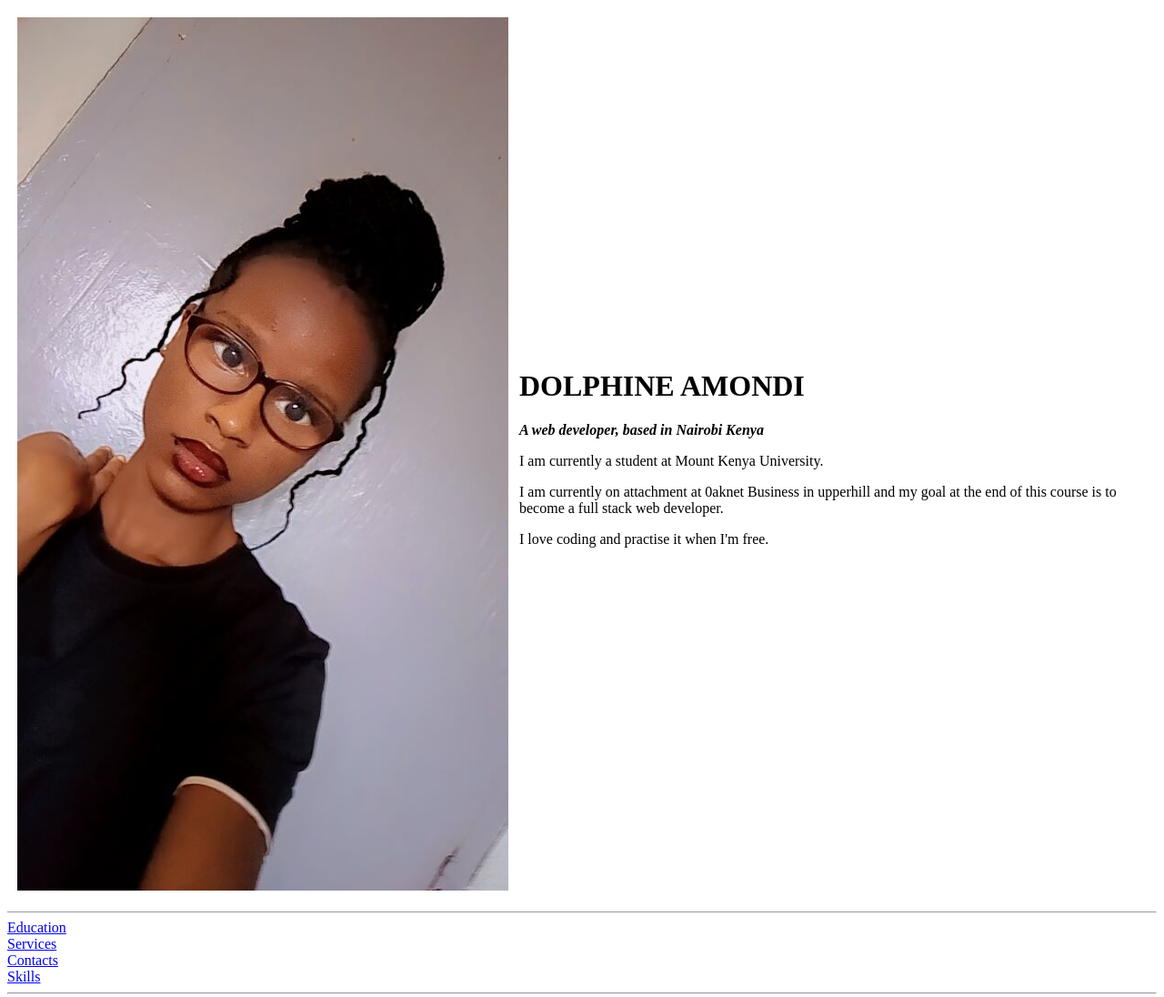
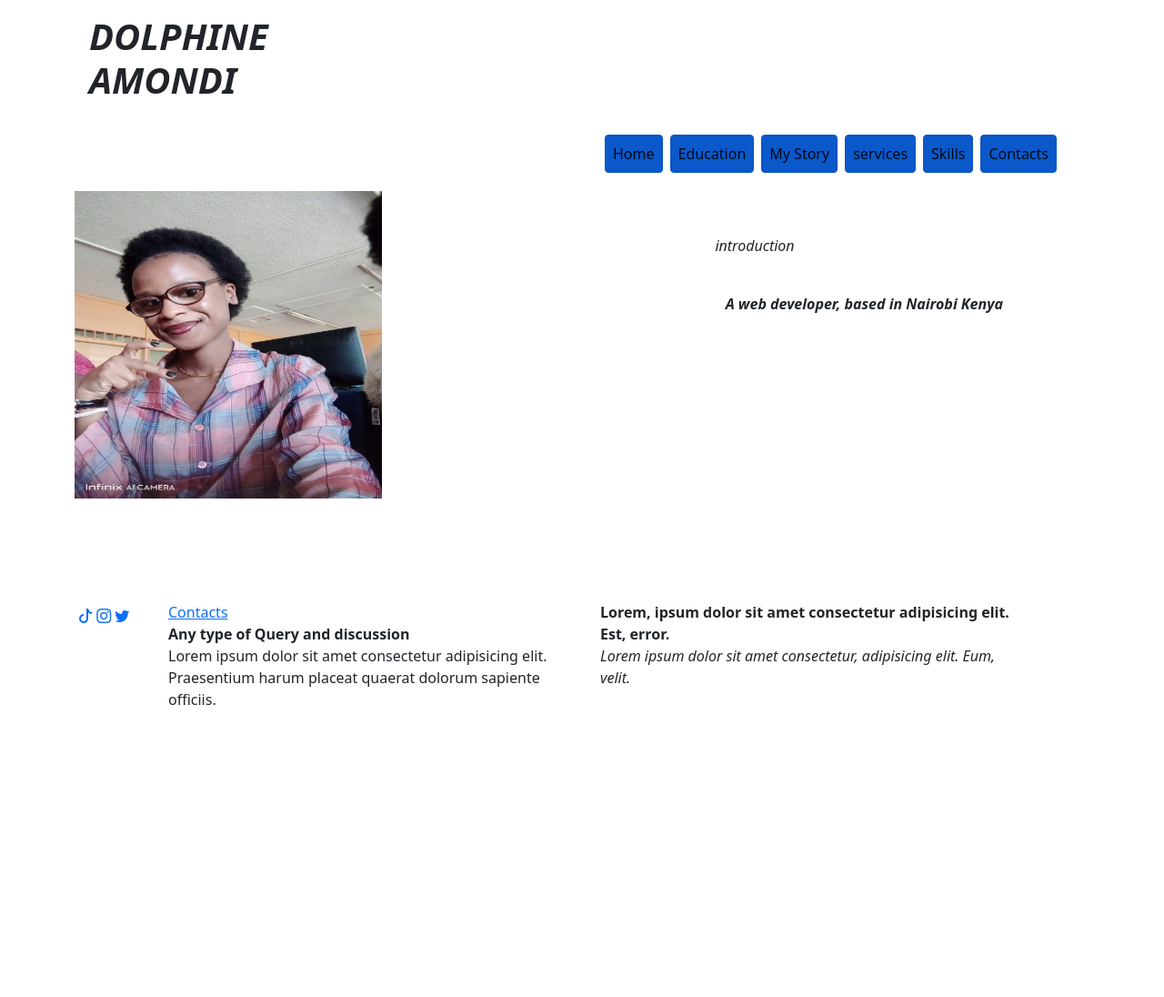
Before and after one commit to Dolphine2022/CV, a plain HTML site: page index.html in a window 1280 px wide. Shown: the whole page at 91% size. After the commit the page ends 800 px from the top, so only its background shows below. Drawn offline with nearby package versions, Linux system fonts and the light colour scheme.

Commit message:
Add files via upload

```diff
--- a/index.html
+++ b/index.html
@@ -1,27 +1,97 @@
 <!DOCTYPE html>
 <html>
-    <head>
-        <title>Dolphine's personal site</title>
-        <body>
-         <table cellspacing="10">
-            <tr>
-            <td><img src="dee.jpg" alt="Dolphine profile picture"></td>
-             <td> <h1><strong>DOLPHINE AMONDI</strong></h1>
-                <p><i><strong>A web developer, based in Nairobi Kenya</strong></i></p>
-                <P>I am currently a student at Mount Kenya University.</P>
-                I am currently on attachment at 0aknet Business in upperhill and my goal at the end of this course is to become a full stack web developer.
-                <p>I love coding and practise it when I'm free.</p></td>
-            </tr>
-             </table>
-            <hr size="1 noshade">
-           <a href="Education.html">Education</a>
-           <br>
-            <a href="Services.html">Services</a>
-            <br>
-            <a href="Contacts.html">Contacts</a>
-            <br>
-            <a href="Skills.html">Skills</a>
-        </body>
-    </head>
-    <hr>
+
+<head>
+    <title>Dolphine's personal site</title>
+
+    <link rel="stylesheet" href="css/styles.css">
+    <link href="https://cdn.jsdelivr.net/npm/bootstrap@5.0.2/dist/css/bootstrap.min.css" rel="stylesheet"
+        integrity="sha384-EVSTQN3/azprG1Anm3QDgpJLIm9Nao0Yz1ztcQTwFspd3yD65VohhpuuCOmLASjC" crossorigin="anonymous">
+
+    <script src="https://cdn.jsdelivr.net/npm/bootstrap@5.0.2/dist/js/bootstrap.bundle.min.js"
+        integrity="sha384-MrcW6ZMFYlzcLA8Nl+NtUVF0sA7MsXsP1UyJoMp4YLEuNSfAP+JcXn/tWtIaxVXM"
+        crossorigin="anonymous"></script>
+    <link rel="stylesheet" href="https://cdn.jsdelivr.net/npm/bootstrap-icons@1.9.1/font/bootstrap-icons.css">
+</head>
+
+<body id="body" class="container">
+    <div class="row">
+        <div class="col">
+
+            <h1 class="p-2 m-2"><strong><i class="head">DOLPHINE <br>  AMONDI</i></strong></h1>
+
+            <nav class="navbar navbar-expand-lg navbar-light m-2 float-end">
+                <div class="container-fluid">
+                    <div class="collapse navbar-collapse" id="navbarSupportedContent">
+                        <ul class="navbar-nav me-auto mb-2 mb-lg-0 ">
+                            <li class="nav-item">
+                                <a class="nav-link active btn btn-rounded-pill btn-primary m-1" aria-current="page"
+                                    href="index.html">Home</a>
+
+                            <li class="nav-item">
+                                <a class="nav-link active btn btn-rounded-pill btn-primary m-1 " aria-current="page"
+                                    href="Education.html">Education</a>
+                            </li>
+                            <li class="nav-item">
+                                <a class="nav-link active btn btn-rounded-pill btn-primary m-1" aria-current="page"
+                                    href="My_story.html">My Story</a>
+                            </li>
+                            <li class="nav-item">
+                                <a class="nav-link active btn btn-rounded-pill btn-primary  m-1" aria-current="page"
+                                    href="Services.html">services</a>
+                            </li>
+                            </li>
+                            <li class="nav-item">
+                                <a class="nav-link active btn btn-rounded-pill btn-primary m-1 " aria-current="page"
+                                    href="Skills.html">Skills</a>
+                            </li>
+                            </li>
+                            <li class="nav-item">
+                                <a class="nav-link active btn btn-rounded-pill btn-primary m-1" aria-current="page"
+                                    href="Contacts.html">Contacts</a>
+                            </li>
+
+                        </ul>
+
+                    </div>
+                </div>
+            </nav>
+
+        </div>
+    </div>
+    <div class="row">
+        <div class="col-5">
+            <img src="./Dolphine.jpg" class="img-fluid h-75 w-75" alt="">
+        </div>
+
+        <div class="col-6 mt-5 ">
+            <p class="text-center "><i>introduction</i></p><br>
+            <p class="one text-end"><i><strong>A web developer, based in Nairobi Kenya</strong></i></p>
+        </div>
+    </div>
+    <footer>
+
+        <div class="row  ">
+            <div class="col-1 m-1">
+                <a href="https://www.tiktok.com/@its_dolphine?lang=en"><i class="bi bi-tiktok"></i></a>
+                <a href="https://www.instagram.com/grey.dolphine.1/"><i class="bi bi-instagram"></i></a>
+                <a href="https://twitter.com/AmondiDolphine"><i class="bi bi-twitter"></i></a>
+            </div>
+            <div class="col-5">
+                <div><a href="Contacts.html"> Contacts</a></div>
+                <div><b>Any type of Query and discussion</b></div>
+                <div>Lorem ipsum dolor sit amet consectetur adipisicing elit. Praesentium harum placeat quaerat dolorum
+                    sapiente officiis.</div>
+            </div>
+            <div class="col-5">
+                <div><b>Lorem, ipsum dolor sit amet consectetur adipisicing elit. Est, error.</b></div>
+                <div><i>Lorem ipsum dolor sit amet consectetur, adipisicing elit. Eum, velit.</i></div>
+            </div>
+        </div>
+    </footer>
+
+</body>
+
+
+
 </html>
```
Also changed, not shown: Contacts.html (+6 -3 lines), Education.html (+4 -2 lines), My_story.html (added, +17 -0 lines), Services.html (+5 -2 lines), Skills.html (+6 -2 lines), Dolphine.jpg (added).
